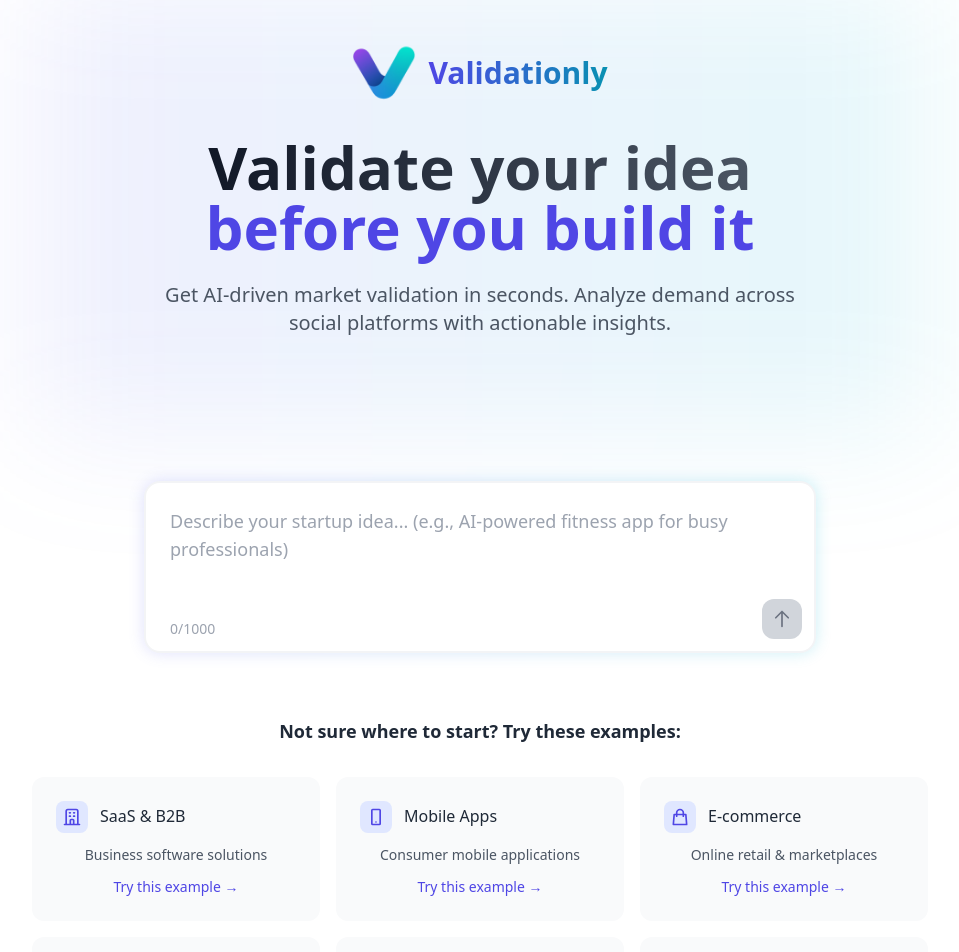
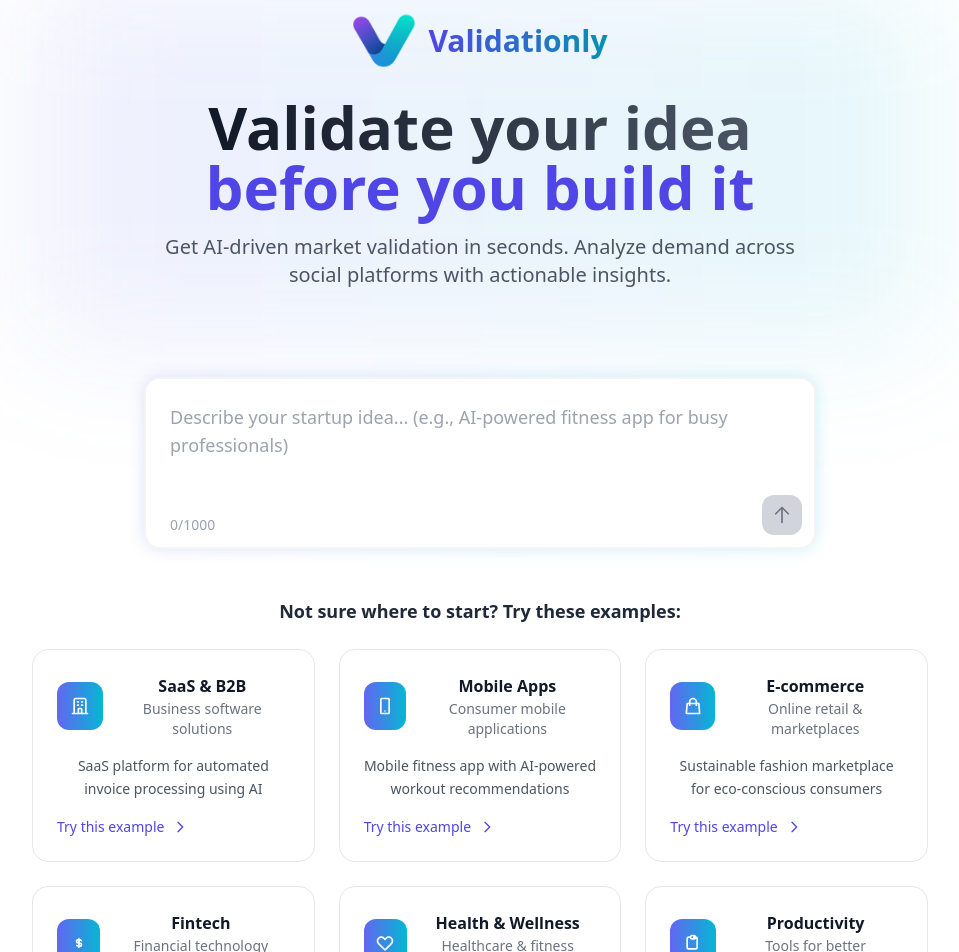
Before and after one commit to kptbarbarossa/validationly, a React (Vite) app: page / in a window 1280 px wide. Shown: the part 140-1092 px from the top of the page, without its empty margins (160-1119 px from the left). Built offline with nearby package versions, Linux system fonts and the light colour scheme; the HTML template or start-up script is replaced by a standard one.

Commit message:
Enhance homepage: reduce spacing, upgrade example cards with result-page style effects

```diff
--- a/src/pages/HomePage.tsx
+++ b/src/pages/HomePage.tsx
@@ -11,7 +11,7 @@ const sampleCategories = [
     {
         name: "SaaS & B2B",
         icon: (
-            <svg className="w-5 h-5 text-indigo-600" fill="none" viewBox="0 0 24 24" stroke="currentColor">
+            <svg className="w-5 h-5 text-white" fill="none" viewBox="0 0 24 24" stroke="currentColor">
                 <path strokeLinecap="round" strokeLinejoin="round" strokeWidth={2} d="M19 21V5a2 2 0 00-2-2H7a2 2 0 00-2 2v16m14 0h2m-2 0h-4m-5 0H3m2 0h3M9 7h1m-1 4h1m4-4h1m-1 4h1m-5 10v-5a1 1 0 011-1h2a1 1 0 011 1v5m-4 0h4" />
             </svg>
         ),
@@ -21,7 +21,7 @@ const sampleCategories = [
     {
         name: "Mobile Apps",
         icon: (
-            <svg className="w-5 h-5 text-indigo-600" fill="none" viewBox="0 0 24 24" stroke="currentColor">
+            <svg className="w-5 h-5 text-white" fill="none" viewBox="0 0 24 24" stroke="currentColor">
                 <path strokeLinecap="round" strokeLinejoin="round" strokeWidth={2} d="M12 18h.01M8 21h8a1 1 0 001-1V4a1 1 0 00-1-1H8a1 1 0 00-1 1v16a1 1 0 001 1z" />
             </svg>
         ),
@@ -31,7 +31,7 @@ const sampleCategories = [
     {
         name: "E-commerce",
         icon: (
-            <svg className="w-5 h-5 text-indigo-600" fill="none" viewBox="0 0 24 24" stroke="currentColor">
+            <svg className="w-5 h-5 text-white" fill="none" viewBox="0 0 24 24" stroke="currentColor">
                 <path strokeLinecap="round" strokeLinejoin="round" strokeWidth={2} d="M16 11V7a4 4 0 00-8 0v4M5 9h14l1 12H4L5 9z" />
             </svg>
         ),
@@ -41,7 +41,7 @@ const sampleCategories = [
     {
         name: "Fintech",
         icon: (
-            <svg className="w-5 h-5 text-indigo-600" fill="none" viewBox="0 0 24 24" stroke="currentColor">
+            <svg className="w-5 h-5 text-white" fill="none" viewBox="0 0 24 24" stroke="currentColor">
                 <path strokeLinecap="round" strokeLinejoin="round" strokeWidth={2} d="M12 8c-1.657 0-3 .895-3 2s1.343 2 3 2 3 .895 3 2-1.343 2-3 2m0-8c1.11 0 2.08.402 2.599 1M12 8V7m0 1v8m0 0v1m0-1c-1.11 0-2.08-.402-2.599-1" />
             </svg>
         ),
@@ -51,7 +51,7 @@ const sampleCategories = [
     {
         name: "Health & Wellness",
         icon: (
-            <svg className="w-5 h-5 text-indigo-600" fill="none" viewBox="0 0 24 24" stroke="currentColor">
+            <svg className="w-5 h-5 text-white" fill="none" viewBox="0 0 24 24" stroke="currentColor">
                 <path strokeLinecap="round" strokeLinejoin="round" strokeWidth={2} d="M4.318 6.318a4.5 4.5 0 000 6.364L12 20.364l7.682-7.682a4.5 4.5 0 00-6.364-6.364L12 7.636l-1.318-1.318a4.5 4.5 0 00-6.364 0z" />
             </svg>
         ),
@@ -61,7 +61,7 @@ const sampleCategories = [
     {
         name: "Productivity",
         icon: (
-            <svg className="w-5 h-5 text-indigo-600" fill="none" viewBox="0 0 24 24" stroke="currentColor">
+            <svg className="w-5 h-5 text-white" fill="none" viewBox="0 0 24 24" stroke="currentColor">
                 <path strokeLinecap="round" strokeLinejoin="round" strokeWidth={2} d="M9 5H7a2 2 0 00-2 2v10a2 2 0 002 2h8a2 2 0 002-2V7a2 2 0 00-2-2h-2M9 5a2 2 0 002 2h2a2 2 0 002-2M9 5a2 2 0 012-2h2a2 2 0 012 2" />
             </svg>
         ),
@@ -162,17 +162,17 @@ const HomePage: React.FC = () => {
 
     return (
         <div className="text-center max-w-4xl mx-auto">
-            {/* Enhanced Hero Section */}
-            <div className="relative mb-12">
+            {/* Enhanced Hero Section - Reduced spacing */}
+            <div className="relative mb-8">
                 <div className="absolute inset-0 bg-gradient-to-r from-indigo-500/10 to-cyan-500/10 rounded-3xl blur-3xl"></div>
 
-                <div className="relative z-10 py-16">
+                <div className="relative z-10 py-8">
                     {/* Logo */}
-                    <div className="flex justify-center mb-8">
+                    <div className="flex justify-center mb-6">
                         <Logo size="lg" showText={true} />
                     </div>
 
-                    <h1 className="text-4xl sm:text-6xl font-bold mb-6">
+                    <h1 className="text-4xl sm:text-6xl font-bold mb-4">
                         <span className="bg-gradient-to-r from-gray-900 to-gray-600 bg-clip-text text-transparent">
                             Validate your idea
                         </span>
@@ -180,7 +180,7 @@ const HomePage: React.FC = () => {
                         <span className="text-indigo-600">before you build it</span>
                     </h1>
 
-                    <p className="text-xl text-gray-600 mb-8 max-w-2xl mx-auto">
+                    <p className="text-xl text-gray-600 mb-6 max-w-2xl mx-auto">
                         Get AI-driven market validation in seconds. Analyze demand across social platforms with actionable insights.
                     </p>
                 </div>
@@ -244,27 +244,36 @@ const HomePage: React.FC = () => {
 
             </form>
 
-            <div className="mt-16">
-                <h3 className="text-lg font-semibold text-gray-800 mb-8">
+            <div className="mt-12">
+                <h3 className="text-lg font-semibold text-gray-800 mb-6">
                     Not sure where to start? Try these examples:
                 </h3>
 
-                <div className="grid grid-cols-1 md:grid-cols-2 lg:grid-cols-3 gap-4">
+                <div className="grid grid-cols-1 md:grid-cols-2 lg:grid-cols-3 gap-6">
                     {sampleCategories.map((category, index) => (
                         <div
                             key={category.name}
-                            className="bg-gray-50 rounded-xl p-6 hover:bg-gray-100 transition-colors cursor-pointer group"
+                            className="group bg-white rounded-2xl border border-gray-200 p-6 hover:shadow-lg hover:border-indigo-200 transition-all duration-300 cursor-pointer transform hover:-translate-y-1"
                             onClick={() => handleSampleIdeaClick(category.example)}
+                            style={{ animationDelay: `${index * 100}ms` }}
                         >
-                            <div className="flex items-center gap-3 mb-3">
-                                <div className="w-8 h-8 bg-indigo-100 rounded-lg flex items-center justify-center group-hover:bg-indigo-200 transition-colors">
+                            <div className="flex items-center gap-3 mb-4">
+                                <div className="w-12 h-12 bg-gradient-to-r from-indigo-500 to-cyan-500 rounded-xl flex items-center justify-center text-white group-hover:scale-105 transition-transform duration-300">
                                     {category.icon}
                                 </div>
-                                <h4 className="font-medium text-gray-800">{category.name}</h4>
+                                <div>
+                                    <h4 className="font-semibold text-gray-900">{category.name}</h4>
+                                    <div className="text-sm text-gray-500">{category.description}</div>
+                                </div>
                             </div>
-                            <p className="text-sm text-gray-600 mb-3">{category.description}</p>
-                            <div className="text-indigo-600 text-sm font-medium group-hover:text-indigo-700 transition-colors">
-                                Try this example →
+                            <p className="text-gray-600 text-sm leading-relaxed mb-4">
+                                {category.example}
+                            </p>
+                            <div className="flex items-center text-indigo-600 text-sm font-medium group-hover:text-indigo-700 transition-colors">
+                                <span>Try this example</span>
+                                <svg className="w-4 h-4 ml-2 group-hover:translate-x-1 transition-transform duration-300" fill="none" viewBox="0 0 24 24" stroke="currentColor">
+                                    <path strokeLinecap="round" strokeLinejoin="round" strokeWidth={2} d="M9 5l7 7-7 7" />
+                                </svg>
                             </div>
                         </div>
                     ))}
```
